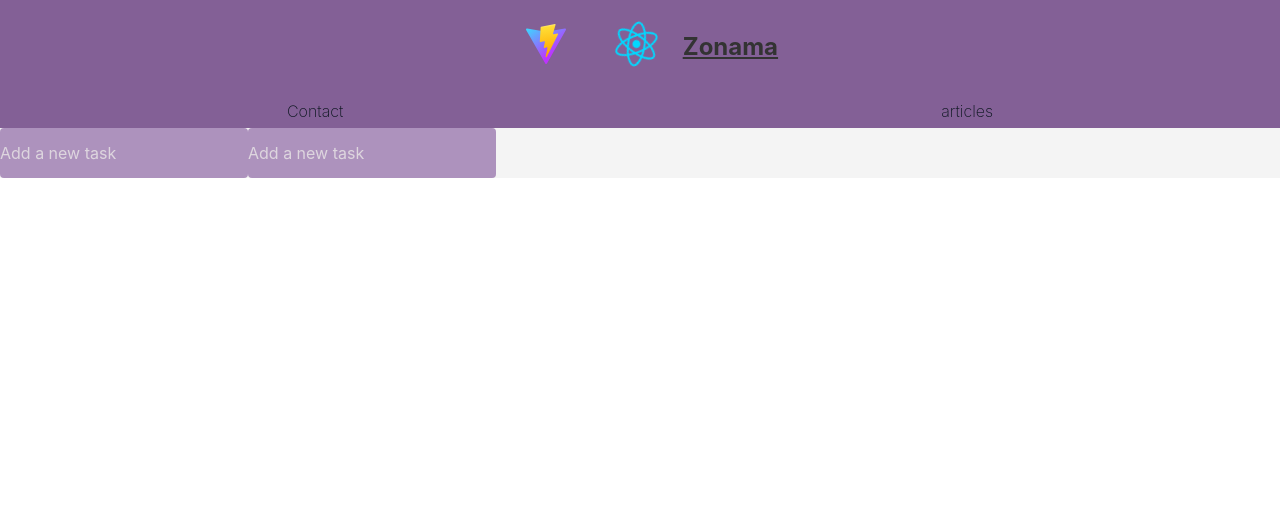
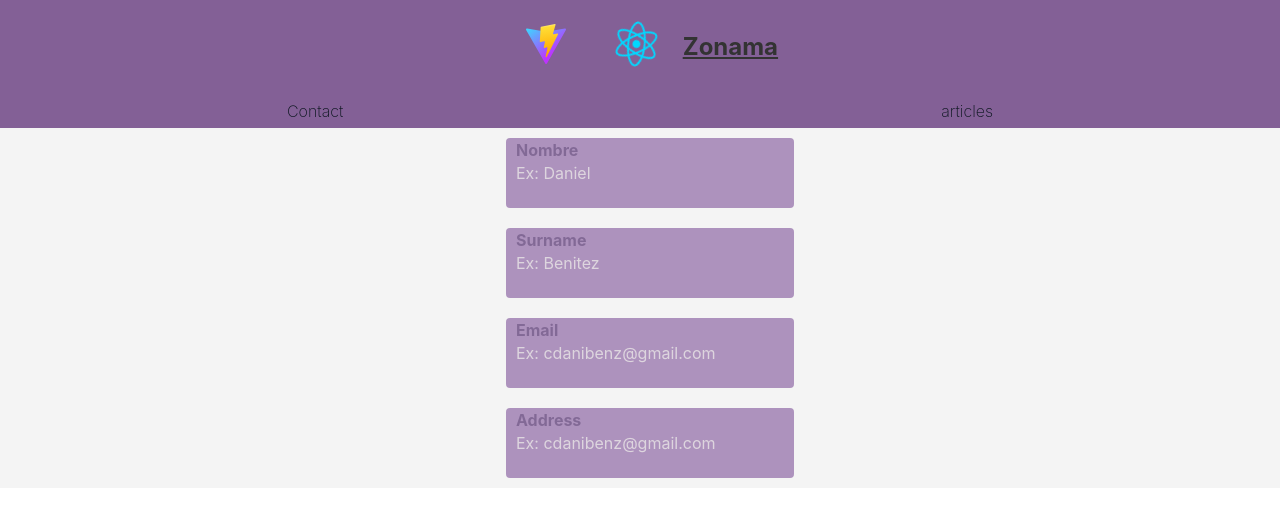
Before and after one commit to CarlosDanielBenitez/zonama, a React (Vite) app: page / in a window 1280 px wide. Both pictures are taken after a click on the item "Contact". Shown: the top 516 px of the page. Built offline with nearby package versions, Linux system fonts and the light colour scheme.

Commit message:
Features: modified image articles. Create contact pluggins, added buttons to change images

```diff
--- a/src/App.jsx
+++ b/src/App.jsx
@@ -4,7 +4,8 @@ import Home from './home';
 function App() {
 
   return (
- <Home/>
+
+      <Home />
   )
 }
 
--- a/src/components/header/index.jsx
+++ b/src/components/header/index.jsx
@@ -32,7 +32,6 @@ export const NavBar = () => {
     return (
         <div className='nav'>
             <Reaccionando />
-
             {isLargeScreen ? (
                 <ul className='navList'>
                     <li onClick={() => navigate('/contact')} >Contact</li>
--- a/src/components/input/styles.css
+++ b/src/components/input/styles.css
@@ -40,7 +40,7 @@
 
 .container input + label{
     position: absolute;
-    top: 24px;
+    top: 0px;
     left: 15px;
     font-size: 1rem;
     font-weight: 600;
@@ -73,5 +73,4 @@
     opacity: 1;
 
 
-
 }
--- a/src/home/index.jsx
+++ b/src/home/index.jsx
@@ -2,19 +2,18 @@ import { BrowserRouter as Router, Routes, Route } from 'react-router-dom';
 import { NavBar } from '../components/header'
 import { ContactForm } from '../pages/contact'
 import Articles from '../pages/articles';
-
 function Home() {
 
   return (
     <Router>
       <>
         <NavBar/>
-
         <Routes>
         <Route path='/' element={<Articles/>} />
         <Route path='/contact' element={<ContactForm />} />
         <Route path="/articles" element={<Articles />} />
         </Routes>
+
 
       </>
     </Router>
--- a/src/pages/contact/index.jsx
+++ b/src/pages/contact/index.jsx
@@ -1,60 +1,99 @@
-import React, { useEffect, useState } from 'react'
-import { Input } from '../../components/input'
-import './styles.css'
+import React, { useEffect, useState } from 'react';
+import { Input } from '../../components/input';
+import './styles.css';
+
 export const ContactForm = () => {
+  const [name, setName] = useState('');
+  const [surname, setSurname] = useState('');
+  const [email, setEmail] = useState('');
+  const [address, setAddress] = useState('');
 
-  const [task, setTask] = useState('');
   const [active, setActive] = useState(false);
 
-  const onChange = (event) => {
+  const onChange = (event, setter) => {
     const value = event.target.value;
-    setTask(value)
-  }
+    setter(value);
+  };
 
   const onFocus = () => {
     setActive(true);
-  }
+  };
 
   const onBlur = () => {
     setActive(false);
-  }
+  };
 
   useEffect(() => {
-    console.log("Hi function useEffect mount..");
+    console.log("Componente montado...");
 
     return () => {
-      console.log("Dismount..");
-    }
-  }, [])
+      console.log("Componente desmontado...");
+    };
+  }, []);
 
-  const inputClass = `container ${active ? active : ''}`
+  const inputClass = `container ${active ? 'active' : ''}`;
 
   return (
-    <div className='contactContainer'>
-
+    <>
+      <div className="contactContainer">
+        <div className="input-wrapper">
+          <label htmlFor="name">Nombre</label>
           <Input
-        placeholder='Add a new task'
-        id='task'
+            placeholder="Ex: Daniel"
+            id="name"
             required={true}
-        onChange={onChange}
+            onChange={(e) => onChange(e, setName)}
             onFocus={onFocus}
             onBlur={onBlur}
             className={inputClass}
-        name='Task'
+            value={name}
           />
+        </div>
 
+        <div className="input-wrapper">
+          <label htmlFor="surname">Surname</label>
           <Input
-        placeholder='Add a new task'
-        id='a'
+            placeholder="Ex: Benitez"
+            id="surname"
             required={true}
-        onChange={onChange}
+            onChange={(e) => onChange(e, setSurname)}
             onFocus={onFocus}
             onBlur={onBlur}
             className={inputClass}
-        name='a'
+            value={surname}
           />
+        </div>
+
+        <div className="input-wrapper">
+          <label htmlFor="email">Email</label>
+          <Input
+            placeholder="Ex: cdanibenz@gmail.com"
+            id="email"
+            required={true}
+            onChange={(e) => onChange(e, setEmail)}
+            onFocus={onFocus}
+            onBlur={onBlur}
+            className={inputClass}
+            value={email}
+          />
+        </div>
+
+        <div className="input-wrapper">
+          <label htmlFor="address">Address</label>
+          <Input
+            placeholder="Ex: cdanibenz@gmail.com"
+            id="address"
+            required={true}
+            onChange={(e) => onChange(e, setAddress)}
+            onFocus={onFocus}
+            onBlur={onBlur}
+            className={inputClass}
+            value={address}
+          />
+        </div>
 
 
       </div>
-  )
-}
+    </>
+  );
+};
--- a/src/pages/contact/styles.css
+++ b/src/pages/contact/styles.css
@@ -1,5 +1,55 @@
-.contactContainer{
+/* styles.css */
 
+.contactContainer {
     display: flex;
-    row-gap: 3rem;
-}
+    flex-direction: column;
+    align-items: center;
+    gap: 20px;
+    padding: 10px;
+  }
+
+  .container {
+    position: relative;
+    width: 100%;
+  }
+
+  .input-wrapper {
+    position: relative;
+  }
+
+  label {
+    font-weight: bold;
+    position: absolute;
+    top: 0px; /* Adjust this value to position the label above the input */
+    left: 10px; /* Adjust this value for left padding */
+    transition: transform 0.3s, font-size 0.3s, top 0.3s;
+    transform-origin: left;
+    font-size: 16px;
+    pointer-events: none;
+  }
+
+  input,
+  textarea {
+    width: 100%;
+    padding: 10px;
+    border: 1px solid #ccc;
+    border-radius: 5px;
+    font-size: 16px;
+    transition: border-color 0.3s;
+  }
+
+  input:focus,
+  textarea:focus {
+    border-color: #007bff;
+
+  }
+
+  input:focus + label,
+  textarea:focus + label,
+  input:not(:placeholder-shown) + label,
+  textarea:not(:placeholder-shown) + label {
+    top: -10px; /* Adjust this value to position the label above the input */
+    left: 10px; /* Adjust this value for left padding */
+    transform: scale(0.75); /* Adjust this value for label size */
+    font-size: 12px; /* Adjust this value for label size */
+  }
--- a/src/products/main.js
+++ b/src/products/main.js
@@ -3,82 +3,56 @@ const products = [
   {
     id: 1,
     nombreArticulo: "Apple iPhone 14 Pro Max (1TB) - Dark Purple",
-    img: "https://http2.mlstatic.com/D_NQ_NP_605126-MLM51559383638_092022-O.webp",
-    description: "♦  6.1-inch Liquid Retina HD LCD display. Memoria interna: 64 GB Cámara. Frontal principal: 12 Mpx.",
+    img1: "https://http2.mlstatic.com/D_NQ_NP_605126-MLM51559383638_092022-O.webp",
+    img2: "https://http2.mlstatic.com/D_NQ_NP_827849-MLM51559383642_092022-O.webp",
+   img3: "https://http2.mlstatic.com/D_NQ_NP_786942-MLM51559383647_092022-O.webp",
   category: 'Iphone',
-    description2: " ♦     Cámara trasera principal: 12 Mpx. Desbloqueo: Reconocimiento facial. Con NFC: Sí",
+  description: "♦  6.1-inch Liquid Retina HD LCD display. Internal memory: 64 GB Camera. Main front: 12 Mpx.",
+  description2: " ♦  Main rear camera: 12 Mpx. Unlock: Facial recognition. With NFC: Yes",
   stock: 2,
   price: 1.805,
    },
    {
      id: 2,
-    nombreArticulo: "Producto 2",
-    img: "https://encrypted-tbn0.gstatic.com/images?q=tbn:ANd9GcQ0E19iXvLAtsU73DJsFuuVijHnhwJOIBplyQ&usqp=CAU",
-    description: "Lorem ipsum dolor sit amet consectetur adipisicing elit. Iusto iste molestias laboriosam voluptatibus. Aut minus obcaecati ullam nemo, laborum adipisci est reiciendis fuga quos pariatur voluptas, minima accusantium. Quo, consectetur?",
-    category: 'mobile',
+     nombreArticulo: "Apple iPhone 11 (64GB) - Black",
+
+       img1: "https://http2.mlstatic.com/D_NQ_NP_656548-MLA46114829749_052021-O.webp",
+       img2: "https://http2.mlstatic.com/D_NQ_NP_702018-MLA46115014331_052021-O.webp",
+       img3: "https://http2.mlstatic.com/D_NQ_NP_786942-MLM51559383647_092022-O.webp",
+       category: 'Iphone',
+     description: " ♦     Internal memory: 64 GB.           Main rear camera: 12 Mpx.",
+     description2: " ♦    Main front camera: 12 Mpx. Unlock: Face Recognition.    With NFC: Yes",
      stock: 2,
-    price: 20.49,
+     price: 2.133,
    },
 
    {
     id: 3,
-    nombreArticulo: "Producto 2",
-    img: "https://encrypted-tbn0.gstatic.com/images?q=tbn:ANd9GcRVcbAvb1309FRV9mpQzqqCQzdIZUN_dcbPP94EGp6nWPwHzEB_t-Un5R2J4ZVNt11feQA&usqp=CAU",
-    description: "Lorem ipsum dolor sit amet consectetur adipisicing elit. Iusto iste molestias laboriosam voluptatibus. Aut minus obcaecati ullam nemo, laborum adipisci est reiciendis fuga quos pariatur voluptas, minima accusantium. Quo, consectetur?",
-    category: 'mobile',
+    nombreArticulo: "Apple iPhone 13 (128GB) - Midnight Blue",
+      img1: "https://http2.mlstatic.com/D_NQ_NP_973345-MLA47781591382_102021-O.webp",
+      img2: "https://http2.mlstatic.com/D_NQ_NP_845949-MLA47781634244_102021-O.webp",
+      img3: "https://http2.mlstatic.com/D_NQ_NP_786942-MLM51559383647_092022-O.webp",
+    description: " ♦     Internal memory: 128 GB. Main rear camera: 12 Mpx.",
+    description2: " ♦    Main front camera: 12 Mpx. Unlock: Face Recognition.",
+    category: 'Iphone',
     stock: 2,
-    price: 20.49,
+    price: 2.433,
   },
 
   {
     id: 4,
-    nombreArticulo: "Producto 2",
-    img: "https://encrypted-tbn0.gstatic.com/images?q=tbn:ANd9GcRVcbAvb1309FRV9mpQzqqCQzdIZUN_dcbPP94EGp6nWPwHzEB_t-Un5R2J4ZVNt11feQA&usqp=CAU",
-    description: "Lorem ipsum dolor sit amet consectetur adipisicing elit. Iusto iste molestias laboriosam voluptatibus. Aut minus obcaecati ullam nemo, laborum adipisci est reiciendis fuga quos pariatur voluptas, minima accusantium. Quo, consectetur?",
-    category: 'mobile',
+    nombreArticulo: "Apple iPhone 14 (128GB) - Morado",
+      img1: "https://http2.mlstatic.com/D_NQ_NP_786356-MLM51559385272_092022-O.webp",
+      img2: "https://http2.mlstatic.com/D_NQ_NP_719890-MLM51559385271_092022-O.webp",
+      img3: "https://http2.mlstatic.com/D_NQ_NP_934968-MLM51559385275_092022-O.webp",
+    description: " ♦     Internal memory: 128 GB. Main rear camera: 12 Mpx.",
+    description2: " ♦    Main front camera: 12 Mpx. Unlock: Face Recognition.",
+    category: 'Iphone',
     stock: 2,
-    price: 20.49,
+    price: 2.433,
   },
 
-  {
-    id: 5,
-    nombreArticulo: "Producto 2",
-    img: "https://encrypted-tbn0.gstatic.com/images?q=tbn:ANd9GcRVcbAvb1309FRV9mpQzqqCQzdIZUN_dcbPP94EGp6nWPwHzEB_t-Un5R2J4ZVNt11feQA&usqp=CAU",
-    description: "Lorem ipsum dolor sit amet consectetur adipisicing elit. Iusto iste molestias laboriosam voluptatibus. Aut minus obcaecati ullam nemo, laborum adipisci est reiciendis fuga quos pariatur voluptas, minima accusantium. Quo, consectetur?",
-    category: 'mobile',
-    stock: 2,
-    price: 20.49,
-  },
 
-  {
-    id: 6,
-    nombreArticulo: "Producto 2",
-    img: "https://encrypted-tbn0.gstatic.com/images?q=tbn:ANd9GcRVcbAvb1309FRV9mpQzqqCQzdIZUN_dcbPP94EGp6nWPwHzEB_t-Un5R2J4ZVNt11feQA&usqp=CAU",
-    description: "Lorem ipsum dolor sit amet consectetur adipisicing elit. Iusto iste molestias laboriosam voluptatibus. Aut minus obcaecati ullam nemo, laborum adipisci est reiciendis fuga quos pariatur voluptas, minima accusantium. Quo, consectetur?",
-    category: 'mobile',
-    stock: 2,
-    price: 20.49,
-  },
-
-  {
-    id: 7,
-    nombreArticulo: "Producto 2",
-    img: "https://encrypted-tbn0.gstatic.com/images?q=tbn:ANd9GcRVcbAvb1309FRV9mpQzqqCQzdIZUN_dcbPP94EGp6nWPwHzEB_t-Un5R2J4ZVNt11feQA&usqp=CAU",
-    description: "Lorem ipsum dolor sit amet consectetur adipisicing elit. Iusto iste molestias laboriosam voluptatibus. Aut minus obcaecati ullam nemo, laborum adipisci est reiciendis fuga quos pariatur voluptas, minima accusantium. Quo, consectetur?",
-    category: 'mobile',
-    stock: 2,
-    price: 20.49,
-  },
-
-  {
-    id: 8,
-    nombreArticulo: "Producto 2",
-    img: "https://encrypted-tbn0.gstatic.com/images?q=tbn:ANd9GcRVcbAvb1309FRV9mpQzqqCQzdIZUN_dcbPP94EGp6nWPwHzEB_t-Un5R2J4ZVNt11feQA&usqp=CAU",
-    description: "Lorem ipsum dolor sit amet consectetur adipisicing elit. Iusto iste molestias laboriosam voluptatibus. Aut minus obcaecati ullam nemo, laborum adipisci est reiciendis fuga quos pariatur voluptas, minima accusantium. Quo, consectetur?",
-    category: 'mobile',
-    stock: 2,
-    price: 20.49,
-  },
 ];
 
 export default products;
```
Also changed, not shown: src/animations/index.jsx (deleted, +0 -47 lines), src/components/card/index.jsx (+48 -14 lines), src/components/card/styles.css (+24 -7 lines), src/animations/styles.css (added). Lines whose indentation alone changed are shown as unchanged.
